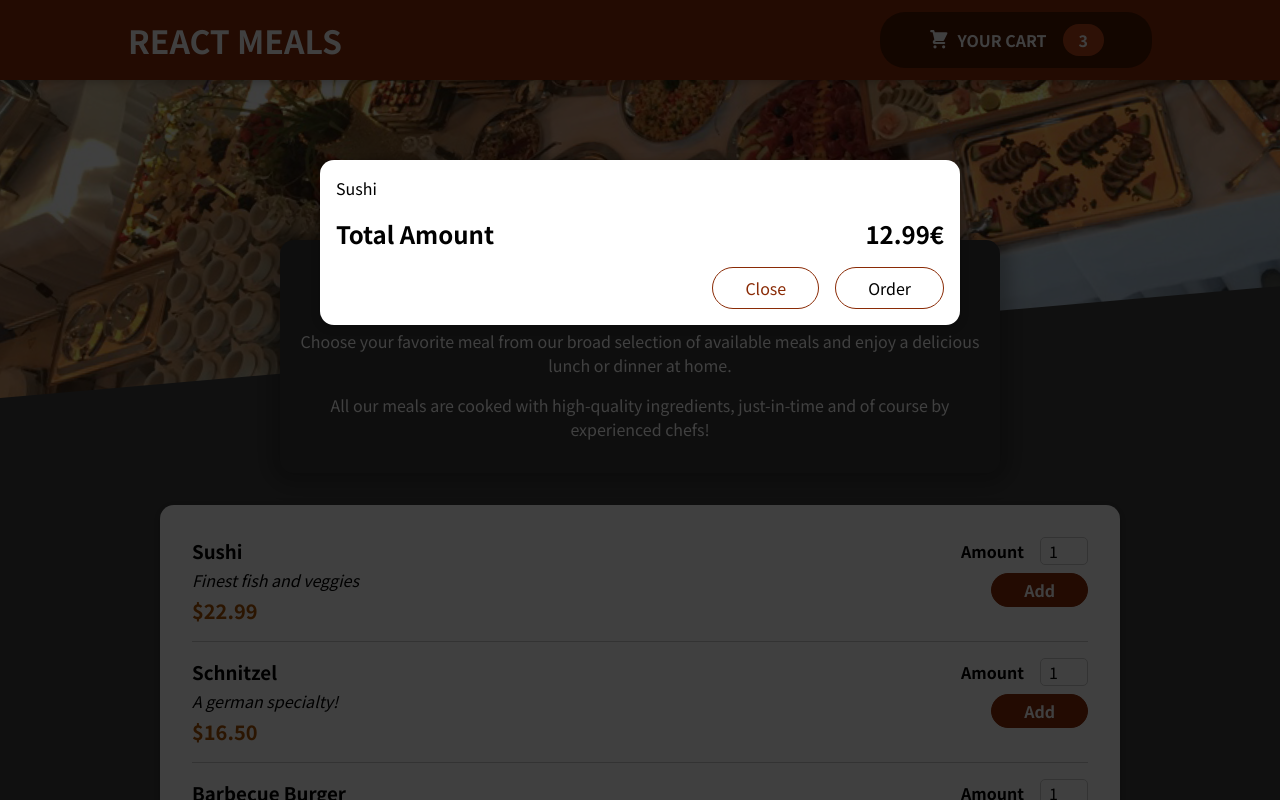
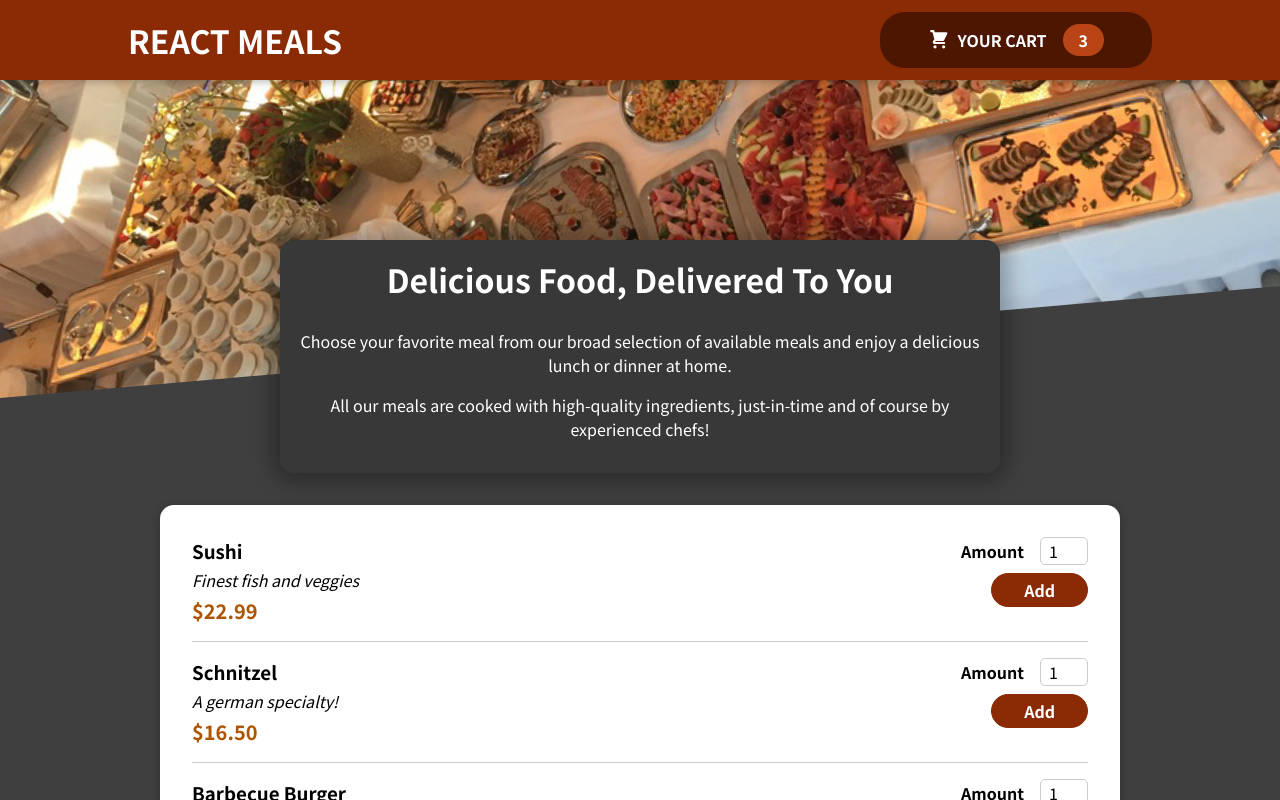
Before and after one commit to matteobu/react-food-order-app, a React (Create React App) app: page / in a window 1280 px wide. Shown: the top 800 px of the page. Built offline with nearby package versions, Linux system fonts and the light colour scheme.

Commit message:
Managing Cart & Modal State

```diff
--- a/src/App.js
+++ b/src/App.js
@@ -1,13 +1,21 @@
-import { Fragment } from "react";
+import { Fragment, useState } from "react";
 import Header from "./components/Layout/Header.js";
 import Meals from "./components/Meals/Meals.js";
 import Cart from "./components/Cart/Cart.js";
 
 function App() {
+    const [cartIsShown, setCartIsShown] = useState(false);
+
+    const cartShowHandler = () => {
+        if (cartIsShown) {
+            setCartIsShown(false);
+        } else setCartIsShown(true);
+    };
+
     return (
         <Fragment>
-            <Cart />
-            <Header />
+            {cartIsShown && <Cart onCartHandler={cartShowHandler} />}
+            <Header onCartHandler={cartShowHandler} />
             <main>
                 <Meals />
             </main>
--- a/src/components/Cart/Cart.js
+++ b/src/components/Cart/Cart.js
@@ -1,6 +1,5 @@
 import Modal from "../UI/Modal";
 import classes from "./Cart.module.css";
-
 const Cart = (props) => {
     const cartItems = (
         <ul className={classes["cart-items"]}>
@@ -9,8 +8,9 @@ const Cart = (props) => {
             })}
         </ul>
     );
+
     return (
-        <Modal>
+        <Modal onClick={props.onCartHandler}>
             {cartItems}
 
             <div className={classes.total}>
@@ -18,7 +18,12 @@ const Cart = (props) => {
                 <span>12.99€</span>
             </div>
             <div className={classes.actions}>
-                <button className={classes["button--alt"]}>Close</button>
+                <button
+                    className={classes["button--alt"]}
+                    onClick={props.onCartHandler}
+                >
+                    Close
+                </button>
                 <button className={classes.order}>Order</button>
             </div>
         </Modal>
--- a/src/components/Layout/Header.js
+++ b/src/components/Layout/Header.js
@@ -8,7 +8,7 @@ const Header = (props) => {
         <Fragment>
             <header className={classes.header}>
                 <h1>REACT MEALS</h1>
-                <HeaderCartButton />
+                <HeaderCartButton onClick={props.onCartHandler} />
             </header>
             <div className={classes["main-image"]}>
                 <img src={mealsImage} alt="a tabel full of food" />
--- a/src/components/Layout/HeaderCartButton.js
+++ b/src/components/Layout/HeaderCartButton.js
@@ -1,8 +1,12 @@
 import CartIcon from "../Cart/CartIcon.js";
 import classes from "./HeaderCartButton.module.css";
 const HeaderCartButton = (props) => {
+    // const cartHandlerinHeaderButton = () => {
+    //     props.onCartHandler(true);
+    // };
+
     return (
-        <button className={classes.button}>
+        <button className={classes.button} onClick={props.onClick}>
             <span className={classes.icon}>
                 <CartIcon />
             </span>
--- a/src/components/UI/Modal.js
+++ b/src/components/UI/Modal.js
@@ -4,7 +4,7 @@ import ReactDOM from "react-dom";
 import classes from "./Modal.module.css";
 
 const Backdrop = (props) => {
-    return <div className={classes.backdrop}></div>;
+    return <div className={classes.backdrop} onClick={props.onClick}></div>;
 };
 const ModalOverlay = (props) => {
     return (
@@ -19,7 +19,10 @@ const portalElement = document.getElementById("overlays");
 const Modal = (props) => {
     return (
         <Fragment>
-            {ReactDOM.createPortal(<Backdrop />, portalElement)}
+            {ReactDOM.createPortal(
+                <Backdrop onClick={props.onClick} />,
+                portalElement
+            )}
             {ReactDOM.createPortal(
                 <ModalOverlay>{props.children}</ModalOverlay>,
                 portalElement
```
Also changed, not shown: 1 other file (tests, documents, lock files or other folders).
